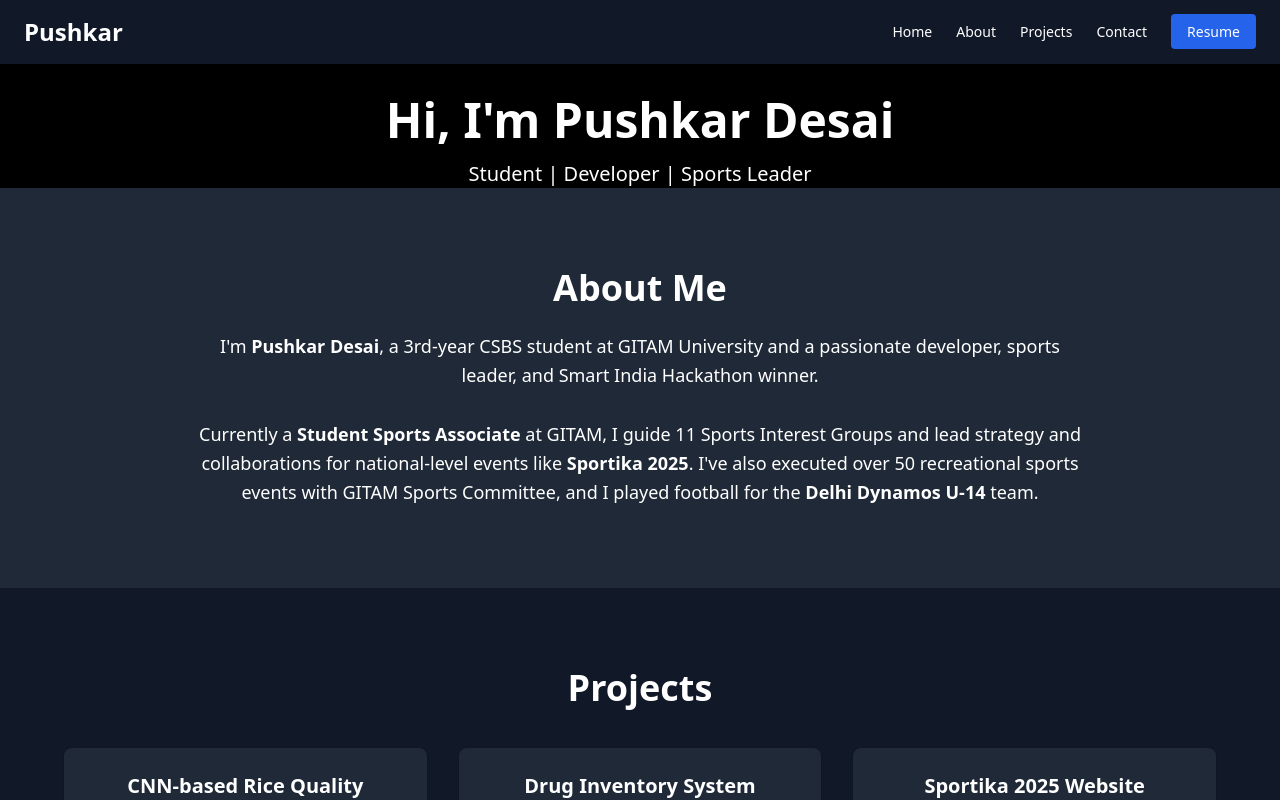
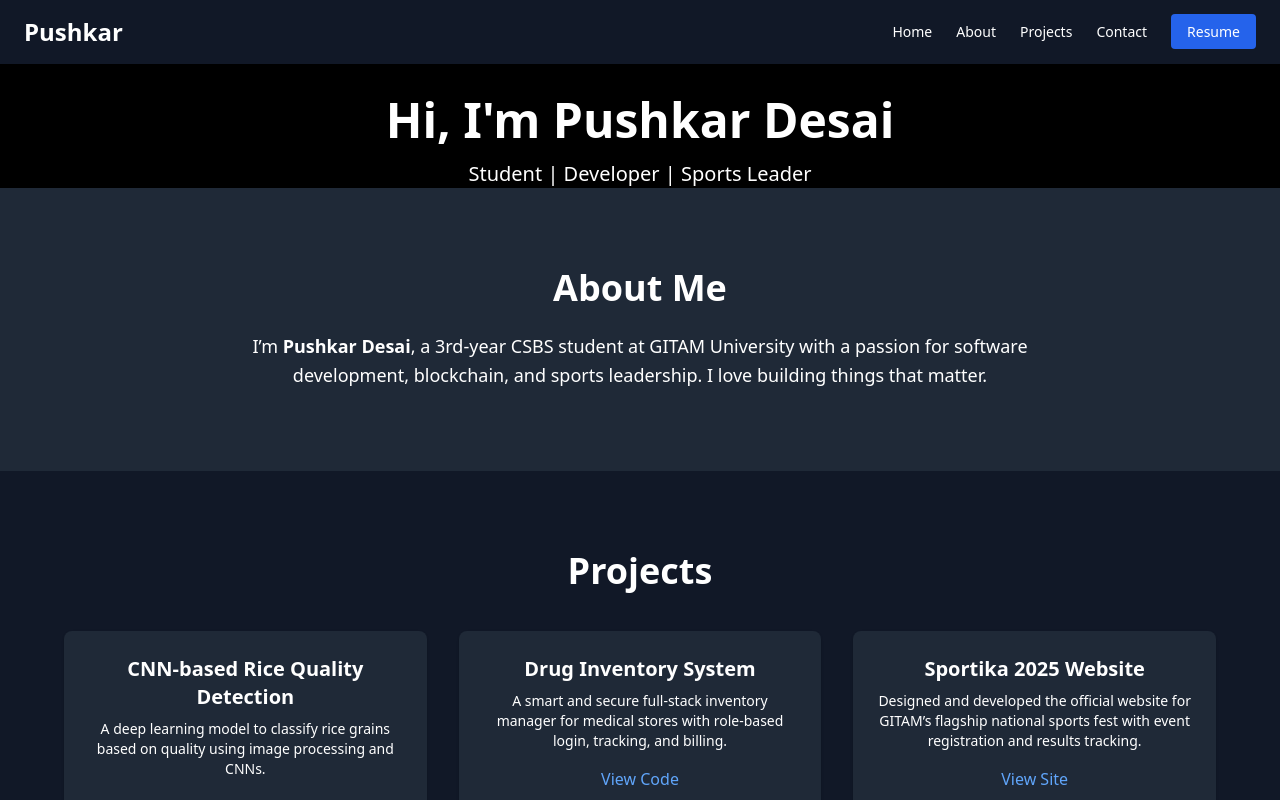
Before and after one commit to pdesai7245/pushkar-portfolio, a React (Create React App) app: page / in a window 1280 px wide. Shown: the top 800 px of the page. Built offline with nearby package versions, Linux system fonts and the light colour scheme.

Commit message:
Force animation redeploy

```diff
--- a/src/components/About.js
+++ b/src/components/About.js
@@ -1,15 +1,20 @@
+import { motion } from "framer-motion";
+
 function About() {
   return (
     <section id="about" className="bg-gray-800 text-white py-20 px-6">
-      <div className="max-w-4xl mx-auto text-center">
+      <motion.div
+        className="max-w-4xl mx-auto text-center"
+        initial={{ opacity: 0, y: 40 }}
+        whileInView={{ opacity: 1, y: 0 }}
+        transition={{ duration: 0.8 }}
+        viewport={{ once: true }}
+      >
         <h2 className="text-4xl font-bold mb-6">About Me</h2>
         <p className="text-lg leading-relaxed">
-          I'm <span className="font-semibold">Pushkar Desai</span>, a 3rd-year CSBS student at GITAM University and a passionate developer, sports leader, and Smart India Hackathon winner.
-          <br /><br />
-          Currently a <strong>Student Sports Associate</strong> at GITAM, I guide 11 Sports Interest Groups and lead strategy and collaborations for national-level events like <strong>Sportika 2025</strong>.
-          I've also executed over 50 recreational sports events with GITAM Sports Committee, and I played football for the <strong>Delhi Dynamos U-14</strong> team.
+          I’m <span className="font-semibold">Pushkar Desai</span>, a 3rd-year CSBS student at GITAM University with a passion for software development, blockchain, and sports leadership. I love building things that matter.
         </p>
-      </div>
+      </motion.div>
     </section>
   );
 }
```
